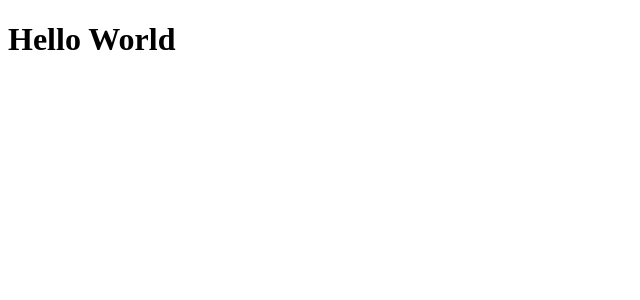
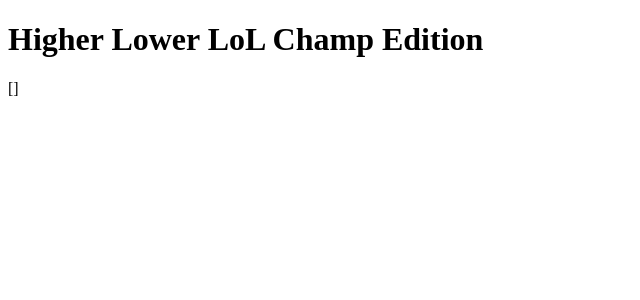
Before and after one commit to DigitalWatergun/higher-lower-lol-champ-web, a React (Create React App) app: page / in a window 1280 px wide. Shown: the top 300 px of the page, without its empty margins (0-640 px from the left). Built offline with nearby package versions, Linux system fonts and the light colour scheme; no server answers.

Commit message:
Add Axios for API calls to backend

```diff
--- a/package.json
+++ b/package.json
@@ -6,6 +6,8 @@
     "@testing-library/jest-dom": "^5.16.5",
     "@testing-library/react": "^13.4.0",
     "@testing-library/user-event": "^13.5.0",
+    "axios": "^1.2.3",
+    "axois": "^0.0.1-security",
     "react": "^18.2.0",
     "react-dom": "^18.2.0",
     "react-scripts": "5.0.1",
--- a/public/index.html
+++ b/public/index.html
@@ -2,42 +2,15 @@
 <html lang="en">
   <head>
     <meta charset="utf-8" />
-    <link rel="icon" href="%PUBLIC_URL%/favicon.ico" />
     <meta name="viewport" content="width=device-width, initial-scale=1" />
-    <meta name="theme-color" content="#000000" />
     <meta
       name="description"
-      content="Web site created using create-react-app"
+      content="Higher Lower LoL Champ Edition"
     />
-    <link rel="apple-touch-icon" href="%PUBLIC_URL%/logo192.png" />
-    <!--
-      manifest.json provides metadata used when your web app is installed on a
-      user's mobile device or desktop. See https://developers.google.com/web/fundamentals/web-app-manifest/
-    -->
-    <link rel="manifest" href="%PUBLIC_URL%/manifest.json" />
-    <!--
-      Notice the use of %PUBLIC_URL% in the tags above.
-      It will be replaced with the URL of the `public` folder during the build.
-      Only files inside the `public` folder can be referenced from the HTML.
-
-      Unlike "/favicon.ico" or "favicon.ico", "%PUBLIC_URL%/favicon.ico" will
-      work correctly both with client-side routing and a non-root public URL.
-      Learn how to configure a non-root public URL by running `npm run build`.
-    -->
-    <title>React App</title>
+    <title>Higher Lower LoL Champ Edition</title>
   </head>
   <body>
     <noscript>You need to enable JavaScript to run this app.</noscript>
     <div id="root"></div>
-    <!--
-      This HTML file is a template.
-      If you open it directly in the browser, you will see an empty page.
-
-      You can add webfonts, meta tags, or analytics to this file.
-      The build step will place the bundled scripts into the <body> tag.
-
-      To begin the development, run `npm start` or `yarn start`.
-      To create a production bundle, use `npm run build` or `yarn build`.
-    -->
   </body>
 </html>
--- a/src/App.js
+++ b/src/App.js
@@ -1,7 +1,27 @@
-import React from "react";
+import React, { useState, useEffect } from "react";
+import { getChampionData } from "./api/api";
 
 export const App = () => {
+    const [championData, setChampionData] = useState([]);
+
+    useEffect(() => {
+        console.log(process.env.REACT_APP_API_URL);
+        const callBackendApi = async () => {
+            const response = await getChampionData();
+            if (response.status === 200) {
+                setChampionData(response.data);
+            } else {
+                console.log(response);
+            }
+        };
+
+        callBackendApi();
+    }, []);
+
     return (
-        <h1>Hello World</h1>
+        <div>
+            <h1>Higher Lower LoL Champ Edition</h1>
+            <p>{JSON.stringify(championData)}</p>
+        </div>
     );
 };
--- /dev/null
+++ b/src/api/api.js
@@ -0,0 +1,21 @@
+import axios from "axios";
+
+const BASEURL = process.env.REACT_APP_API_URL;
+
+const axiosInstance = axios.create({
+    baseURL: BASEURL,
+    headers: { "Content-Type": "application/json" },
+});
+
+const getChampionData = async () => {
+    try {
+        const response = await axiosInstance.get(BASEURL);
+        if (response) {
+            return response;
+        }
+    } catch (err) {
+        return err;
+    }
+}
+
+export { getChampionData };
```
Also changed, not shown: 2 other files (tests, documents, lock files or other folders).
